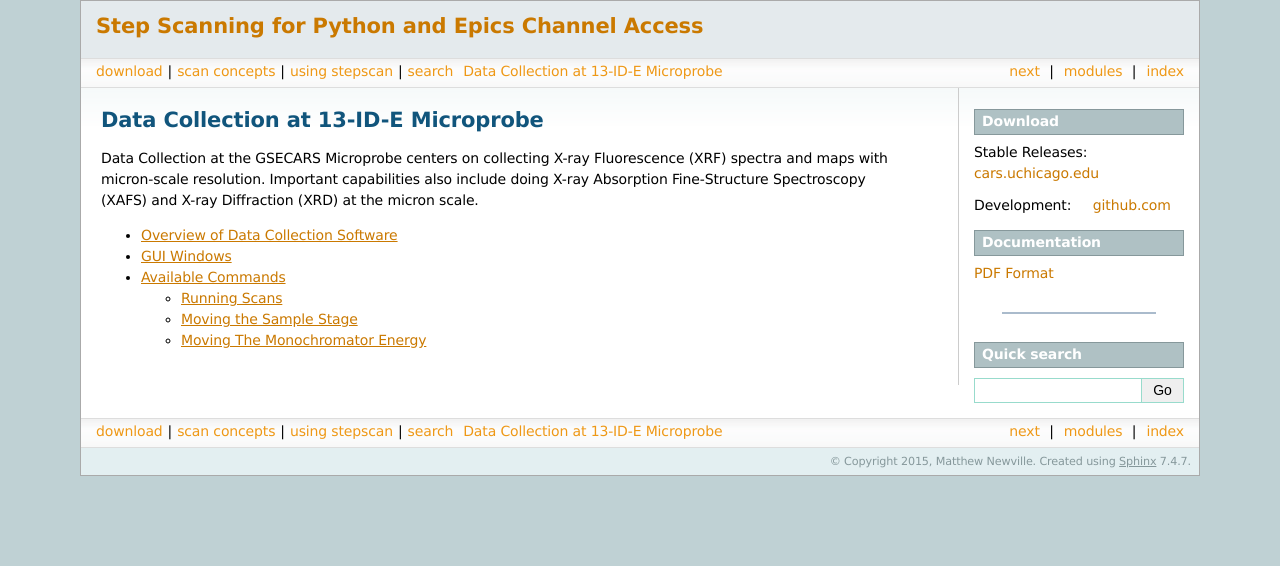
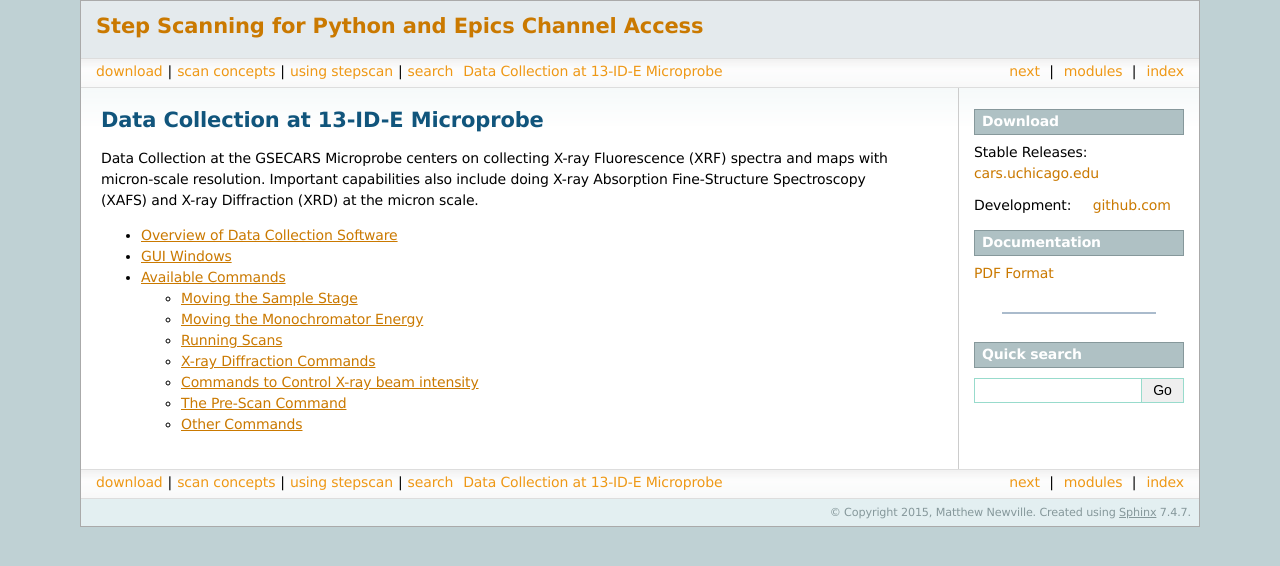
Before and after one commit to newville/microprobe_docs, a Sphinx documentation site: the page built from doc/index.rst, in a window 1280 px wide. Shown: the top 566 px of the page. Built offline with Sphinx 7.4.7, drawn with Linux system fonts in a browser that asks for light colours; formulas are drawn with MathJax 3; some of the changed lines change nothing that is shown.

Commit message:
update commands

```diff
--- a/doc/commands.rst
+++ b/doc/commands.rst
@@ -12,24 +12,8 @@
 
 .. module:: macrocode
 
-Running Scans
-=======================================
 
-There are several commands for running scans from the command line or from
-a script.
 
-.. module:: scanning
-   :synopsis: commands for scanning
-
-.. autofunction:: pos_scan
-.. autofunction:: pos_map
-
-.. autofunction:: pre_scan_command
-.. autofunction:: xafs_grid
-.. autofunction:: loop_map
-.. autofunction:: line_scan
-.. autofunction:: redox_map
-.. autofunction:: xrd_map
 
 Moving the Sample Stage
 =======================================
@@ -39,12 +23,13 @@
 .. module:: samplestage
    :synopsis: commands for moving the sample
 
-.. autofunction:: move_fine
 
 .. autofunction:: move_samplestage
 
+.. autofunction:: move_fine
 
-Moving The Monochromator Energy
+
+Moving the Monochromator Energy
 =======================================
 
 There are a couple general-purpose commands for moving the monochromator energy
@@ -60,7 +45,17 @@
 
 .. autofunction:: move_to_edge
 
+.. autofunction:: mirror_stripe
 
+.. autofunction:: bpm_foil
+
+
+Custom Energy Commands
+~~~~~~~~~~~~~~~~~~~~~~~~~~~
+
+Several custom commands wrap these, to give experiment-specific commands.
+Since these can change for each experiment, please consult Matt or Tony
+before using them!
 
 .. autofunction::  move_to_s
 .. autofunction::  move_to_ti
@@ -82,3 +77,68 @@
 .. autofunction::  move_to_map
 
 .. autofunction::  move_to_xrd
+
+
+Running Scans
+=======================================
+
+There are several commands for running scans from the command line or from
+a script.
+
+.. module:: scanning
+   :synopsis: commands for scanning
+
+.. autofunction:: pos_scan
+.. autofunction:: pos_map
+
+.. autofunction:: line_scan
+.. autofunction:: grid_scan
+.. autofunction:: redox_map
+.. autofunction:: grid_xrd
+
+
+
+X-ray Diffraction Commands
+=======================================
+
+.. automodule:: xrd
+
+.. autofunction:: save_xrd
+.. autofunction:: save_xrd_pe
+.. autofunction:: save_xrd_marccd
+.. autofunction:: xrd_bgr
+
+
+Commands to Control X-ray beam intensity
+===========================================
+
+.. automodule:: intensity
+
+.. autofunction:: set_mono_tilt
+.. autofunction:: optimize_id
+
+.. autofunction:: feedback_off
+.. autofunction:: collect_offsets
+.. autofunction:: set_SRSgain
+.. autofunction:: set_i1amp_gain
+.. autofunction:: set_i0amp_gain
+.. autofunction:: autoset_gain
+.. autofunction:: autoset_i0amp_gain
+.. autofunction:: autoset_i1amp_gain
+.. autofunction:: autoset_i2amp_gain
+
+
+The Pre-Scan Command
+=======================================
+
+.. automodule:: pre_scan_command
+
+.. autofunction:: pre_scan_command
+
+
+
+Other Commands
+=======================================
+
+.. module:: common
+   :synopsis: miscellaneous commands
```
